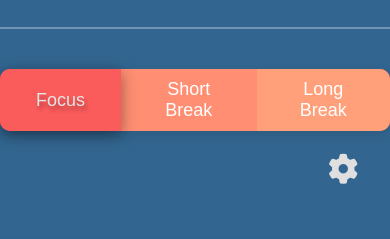
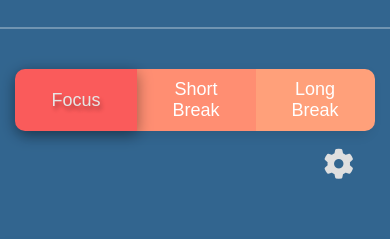
Before and after one commit to andrec0re/pomodoro-timer, a plain HTML site: page index.html in a window 390 px wide. Shown: the part 227-466 px from the top of the page. Drawn offline with Linux system fonts and the light colour scheme.

Commit message:
Fix settings icon positioning and hover behavior

```diff
--- a/index.html
+++ b/index.html
@@ -17,15 +17,14 @@
             Pomodoro Timer
         </h1>
         <p>Stay focused and productive with the Pomodoro Technique</p>
-    </header>
-
-    <div class="timer-modes">
-        <button type="button" id="focus-btn" class="mode-btn active">Focus</button>
-        <button type="button" id="short-break-btn" class="mode-btn">Short Break</button>
-        <button type="button" id="long-break-btn" class="mode-btn">Long Break</button>
+    </header>    <div class="timer-container">
+        <div class="timer-modes">
+            <button type="button" id="focus-btn" class="mode-btn active">Focus</button>
+            <button type="button" id="short-break-btn" class="mode-btn">Short Break</button>
+            <button type="button" id="long-break-btn" class="mode-btn">Long Break</button>
+        </div>
+        <span class="fas fa-cog fa-fw settings-icon" title="Timer settings"></span>
     </div>
-
-    <span class="fas fa-cog fa-fw settings-icon" title="Timer settings"></span>
 
     <div class="timer-display">
         <span id="minutes">25</span>:<span id="seconds">00</span>
--- a/style.css
+++ b/style.css
@@ -48,6 +48,16 @@ body {
     font-weight: 300;
 }
 
+.timer-container {
+    display: flex;
+    flex-direction: column;
+    align-items: center;
+    position: relative;
+    width: 100%;
+    max-width: 600px;
+    margin: 0 auto;
+}
+
 .timer-modes {
     display: flex;
     justify-content: center;
@@ -55,6 +65,7 @@ body {
     background: #ff6b6b;
     border-radius: 10px;
     box-shadow: 0 4px 12px rgba(0, 0, 0, 0.1);
+    width: 100%;
 }
 
 .mode-btn {
@@ -191,8 +202,9 @@ body {
 }
 
 .settings-icon {
-    position: fixed;
-    transform: translateX(270px) translateY(270px);
+    position: absolute;
+    top: 10px;
+    right: -40px;
     font-size: 30px;
     padding: 8px;
     transition: all 0.3s ease;
@@ -201,20 +213,26 @@ body {
 }
 
 @media (max-width: 768px) {
+    .timer-container {
+        flex-direction: column;
+        width: 90%;
+    }
+
     .settings-icon {
-        position: static;           /* Remove fixed positioning */
-        transform: none;            /* Remove transforms */
-        margin-top: 15px;           /* Space below timer modes */
-        margin-left: auto;          /* Push to right side */
-        margin-right: 20px;         /* Some margin from edge */
-        align-self: flex-end;       /* Align to right */
+        position: relative;
+        top: auto;
+        right: auto;
+        align-self: flex-end;
+        margin-top: 10px;
+        margin-bottom: 5px;
+        margin-right: 5px;
     }
 }
 
 .settings-icon:hover {
-    color: #dcdcdcf8;
+    color: #ffffff;
     text-shadow: 2px 2px 4px rgba(0, 0, 0, 0.6);
-    transform: translateX(270px) translateY(270px) rotate(80deg);
+    transform: rotate(45deg);
 }
 
 .modal {
```
